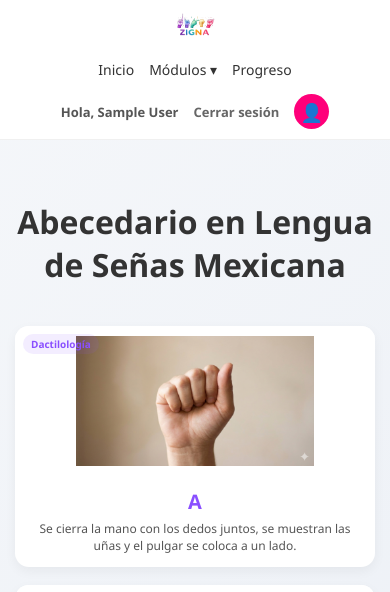
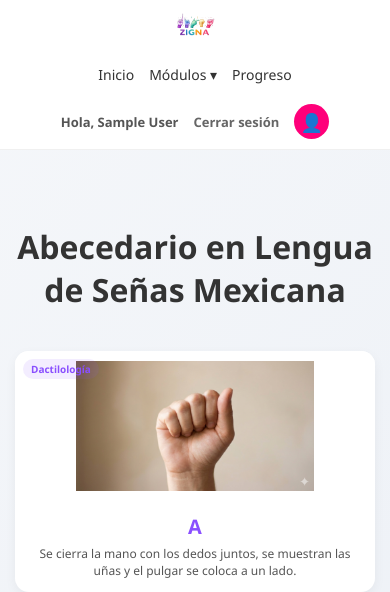
Before and after one commit to LetyViesca/IngSoftware, a PHP site: page /M_abecedario.php in a window 390 px wide. Shown: the top 592 px of the page. Run offline with PHP 8.4, Linux system fonts and the light colour scheme; the visitor is signed in with stand-in values (Sample User, id 1).

Commit message:
FIX: responsive progreso

```diff
--- a/frontend/css/styles.css
+++ b/frontend/css/styles.css
@@ -201,9 +201,10 @@ nav {
 /* ===== MÓDULO ABECEDARIO ===== */
 
 .container {
-    max-width: 900px;
+    width: 100%;
+    max-width: 1400px;
     margin: 20px auto;
-    padding: 0 15px;
+    padding: 0 20px;
 }
 
 .titulo-modulo {
@@ -683,7 +684,14 @@ nav {
 
 .grid-progreso{
     display:grid;
-    gap:20px;
+    grid-template-columns:repeat(auto-fit, minmax(320px, 1fr));
+    gap:25px;
+    width:100%;
+}
+
+.modulo-card{
+    width:100%;
+    min-height:180px;
 }
 
 .modulo-card{
@@ -927,3 +935,29 @@ nav {
         opacity:1;
     }
 }
+
+@media (max-width:768px){
+
+    nav{
+        flex-direction:column;
+        gap:15px;
+        text-align:center;
+    }
+
+    .nav-menu{
+        justify-content:center;
+        flex-wrap:wrap;
+    }
+
+    .user-box{
+        justify-content:center;
+    }
+
+    .container{
+        padding:15px;
+    }
+
+    .grid-progreso{
+        grid-template-columns:1fr;
+    }
+}
```
